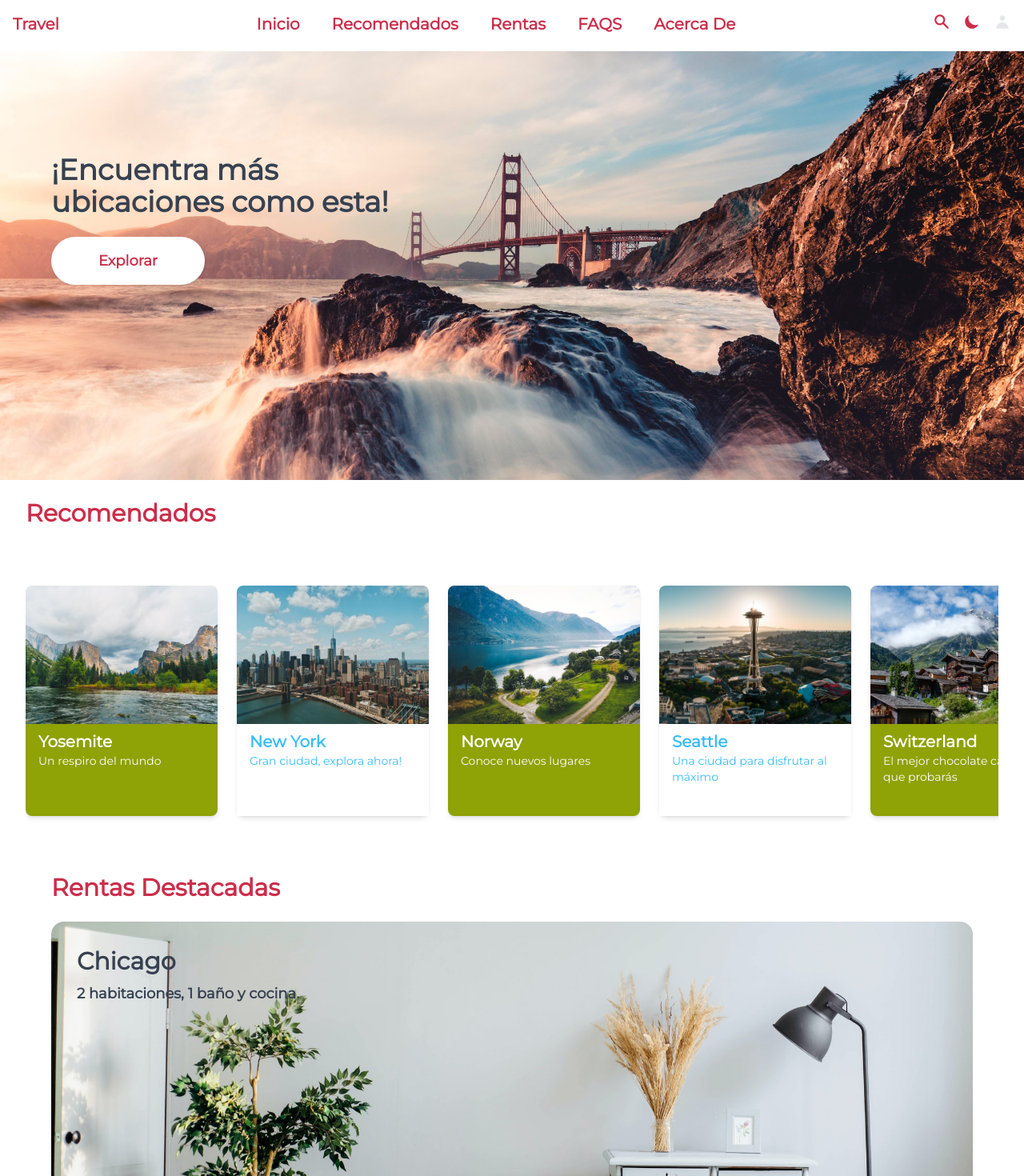
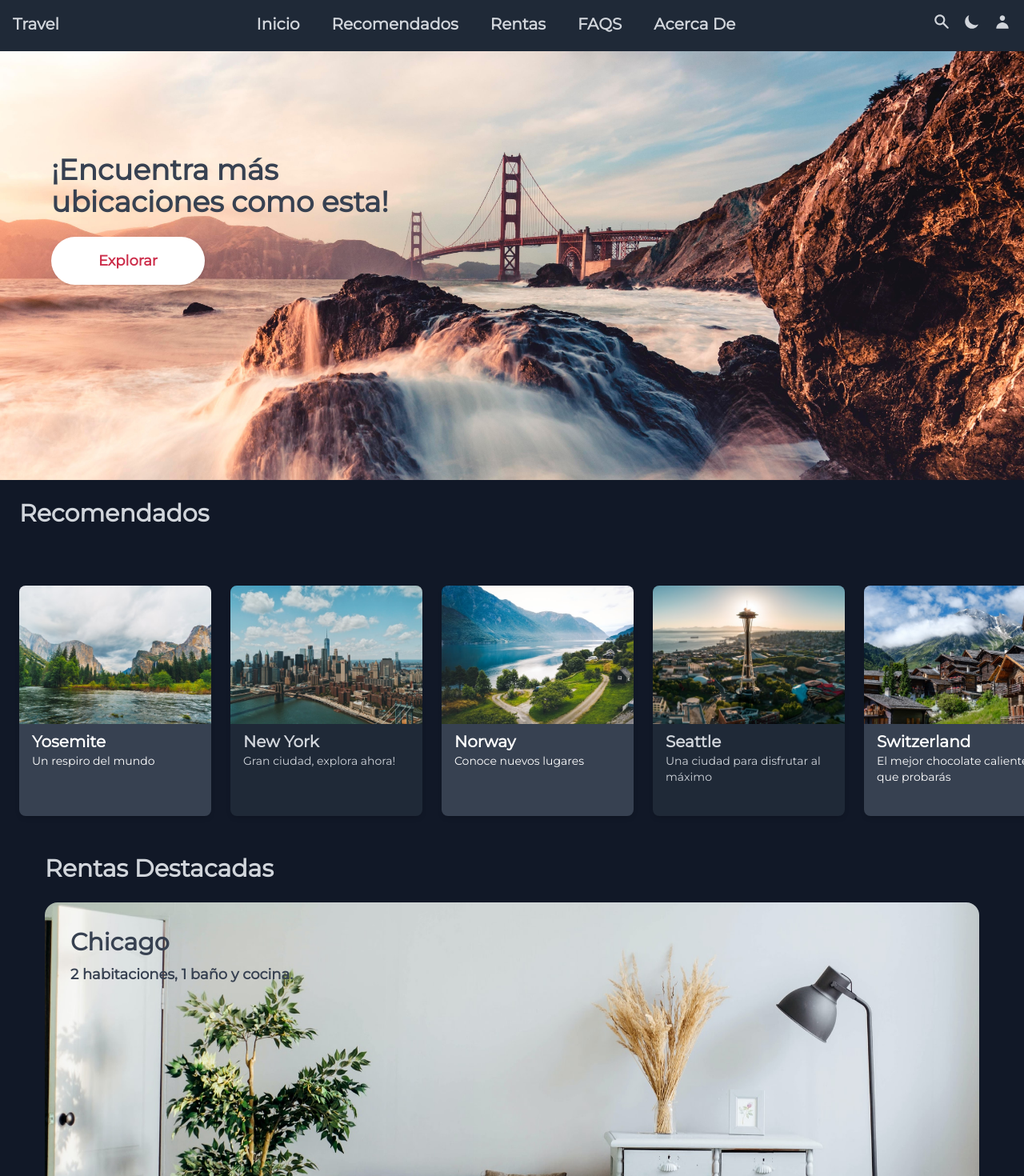
Before and after one commit to carlos-angel/travel, a React (Vite) app: page / in a window 1280 px wide. Shown: the top 1470 px of the page at 80% size. Built offline with nearby package versions, Linux system fonts and the light colour scheme.

Commit message:
feat: add darkmode

```diff
--- a/index.html
+++ b/index.html
@@ -9,7 +9,7 @@
     <link href="https://fonts.googleapis.com/css2?family=Montserrat&display=swap" rel="stylesheet">
     <title>Vite App</title>
   </head>
-  <body class="font-Montserrat">
+  <body class="font-Montserrat dark:bg-gray-900">
     <div id="root" class="w-auto h-screen"></div>
     <script type="module" src="/src/main.jsx"></script>
   </body>
--- a/src/App.jsx
+++ b/src/App.jsx
@@ -1,7 +1,12 @@
-import { Home } from "screens/Home";
+import { Home } from 'screens/Home';
+import { ThemeProvider } from 'context/ThemeContext';
 
 function App() {
-  return <Home />;
+  return (
+    <ThemeProvider>
+      <Home />
+    </ThemeProvider>
+  );
 }
 
 export default App;
--- a/src/components/Footer.jsx
+++ b/src/components/Footer.jsx
@@ -1,10 +1,10 @@
 export const Footer = ({ children }) => {
-  return <footer className='w-full h-auto mb-16 bg-gray-50 lg:mb-0'>{children}</footer>;
+  return <footer className='w-full h-auto mb-16 bg-gray-50 lg:mb-0 dark:bg-gray-800'>{children}</footer>;
 };
 
 const About = ({ children, title }) => (
   <div className="p-6 space-y-2">
-    <p className='text-lg'>{title}</p>
+    <p className='text-lg dark:text-gray-300'>{title}</p>
     <div className="space-y-2">{children}</div>
   </div>
 );
--- a/src/components/Navbar.jsx
+++ b/src/components/Navbar.jsx
@@ -2,7 +2,7 @@ import { HomeIcon, MoonIcon, SearchIcon, HeartIcon, UserIcon } from 'components/
 
 export const Navbar = ({ children }) => {
   return (
-    <nav className='fixed justify-between hidden w-full h-16 p-4 text-xl bg-white lg:flex lg:z-10'>
+    <nav className='fixed justify-between hidden w-full h-16 p-4 text-xl bg-white lg:flex lg:z-10 dark:bg-gray-800'>
       {children}
     </nav>
   );
--- a/src/components/TabBar.jsx
+++ b/src/components/TabBar.jsx
@@ -2,7 +2,7 @@ export const TabBar = ({ children }) => {
   return (
     <div
       id='tab_bar'
-      className='fixed bottom-0 left-0 flex items-center justify-center w-full h-16 space-x-8 bg-gray-100 shadow-md lg:hidden'
+      className='fixed bottom-0 left-0 flex items-center justify-center w-full h-16 space-x-8 bg-gray-100 shadow-md dark:bg-gray-700 lg:hidden'
     >
       {children}
     </div>
--- a/src/components/TravelCard.jsx
+++ b/src/components/TravelCard.jsx
@@ -7,7 +7,7 @@ const HeaderImage = ({ className, backgroundImage = '' }) => (
 );
 
 const Body = ({ children, className }) => (
-  <div className={`h-2/5 px-4 w-full ${className ?? 'bg-secondary rounded-b-lg text-white'}`}>
+  <div className={`h-2/5 px-4 w-full ${className ?? 'bg-secondary rounded-b-lg text-white dark:bg-gray-700'}`}>
     {children}
   </div>
 );
--- a/src/components/icons/Moon.jsx
+++ b/src/components/icons/Moon.jsx
@@ -1,5 +1,6 @@
-export const MoonIcon = ({ className, width, height }) => (
+export const MoonIcon = ({ className, width, height, onClick }) => (
   <svg
+    onClick={onClick}
     width={width ?? '20'}
     height={height ?? '20'}
     viewBox='0 0 29 29'
--- /dev/null
+++ b/src/context/ThemeContext.jsx
@@ -0,0 +1,48 @@
+import { createContext, useState, useEffect } from 'react';
+
+const getInitialTheme = (_) => {
+  if (typeof window !== 'undefined' && window.localStorage) {
+    const storedPrefs = window.localStorage.getItem('color-theme');
+    if (typeof storedPrefs === 'string') {
+      return storedPrefs;
+    }
+
+    const userMedia = window.matchMedia('(prefers-color-scheme: dark)');
+    if (userMedia.matches) {
+      return 'dark';
+    }
+  }
+
+  // If you want to use light theme as the default,
+  // return "light" instead
+  return 'dark';
+};
+
+export const ThemeContext = createContext();
+
+export const ThemeProvider = ({ initialTheme, children }) => {
+  const [theme, setTheme] = useState(getInitialTheme);
+
+  const rawSetTheme = (theme) => {
+    const root = window.document.documentElement;
+    const isDark = theme === 'dark';
+
+    root.classList.remove(isDark ? 'light' : 'dark');
+    root.classList.add(theme);
+
+    localStorage.setItem('travel-color-theme', theme);
+  };
+
+  if (initialTheme) {
+    rawSetTheme(initialTheme);
+  }
+
+  useEffect(
+    (_) => {
+      rawSetTheme(theme);
+    },
+    [theme],
+  );
+
+  return <ThemeContext.Provider value={{ theme, setTheme }}>{children}</ThemeContext.Provider>;
+};
--- a/src/screens/Home.jsx
+++ b/src/screens/Home.jsx
@@ -1,3 +1,4 @@
+import { useContext } from 'react';
 import { Hero } from 'components/Hero';
 import { TravelCard } from 'components/TravelCard';
 import { Footer } from 'components/Footer';
@@ -6,34 +7,54 @@ import { Navbar } from 'components/Navbar';
 import { TabBar } from 'components/TabBar';
 import { HomeIcon, MoonIcon, SearchIcon, HeartIcon, UserIcon } from 'components/icons';
 import travels from 'content/travels';
+import { ThemeContext } from 'context/ThemeContext';
+
 export const Home = () => {
+  const { theme, setTheme } = useContext(ThemeContext);
+  const isDark = theme === 'dark';
+
   return (
     <>
       <Navbar>
         <Navbar.Logo>
-          <p className='font-black text-primary'>Travel</p>
+          <p className='font-black text-primary dark:text-gray-300'>Travel</p>
         </Navbar.Logo>
         <Navbar.Links>
-          <a className='font-bold text-primary hover:underline' href='#home'>
+          <a className='font-bold text-primary hover:underline dark:text-gray-300' href='#home'>
             Inicio
           </a>
-          <a className='font-bold text-primary hover:underline' href='#home'>
+          <a className='font-bold text-primary hover:underline dark:text-gray-300' href='#home'>
             Recomendados
           </a>
-          <a className='font-bold text-primary hover:underline' href='#home'>
+          <a className='font-bold text-primary hover:underline dark:text-gray-300' href='#home'>
             Rentas
           </a>
-          <a className='font-bold text-primary hover:underline' href='#home'>
+          <a className='font-bold text-primary hover:underline dark:text-gray-300' href='#home'>
             FAQS
           </a>
-          <a className='font-bold text-primary hover:underline' href='#home'>
+          <a className='font-bold text-primary hover:underline dark:text-gray-300' href='#home'>
             Acerca De
           </a>
         </Navbar.Links>
         <Navbar.BoxIcons>
-          <SearchIcon width={22} height={22} className='fill-current text-primary' />
-          <MoonIcon width={22} height={22} className='fill-current text-primary' />
-          <UserIcon width={22} height={22} className='text-gray-200 fill-current' />
+          <SearchIcon
+            width={22}
+            height={22}
+            className='fill-current text-primary dark:text-gray-300'
+          />
+
+          <MoonIcon
+            onClick={() => setTheme(isDark ? 'light' : 'dark')}
+            width={22}
+            height={22}
+            className='cursor-pointer fill-current text-primary dark:text-gray-300'
+          />
+
+          <UserIcon
+            width={22}
+            height={22}
+            className='text-gray-200 fill-current dark:text-gray-300'
+          />
         </Navbar.BoxIcons>
       </Navbar>
       <Hero>
@@ -42,18 +63,32 @@ export const Home = () => {
         <Hero.ButtonExplore title='Explorar' />
       </Hero>
 
-      <div class='w-full h-auto lg:px-2'>
-        <section id='recomendados' className='p-6'>
-          <p className='text-3xl font-semibold text-primary'>Recomendados</p>
-          <div className='flex items-center w-auto mt-6 space-x-4 overflow-x-auto h-96 overscroll-x-contain lg:space-x-6 scrollbar'>
+      <div className='w-full h-auto'>
+        <section id='recomendados' className='w-full h-auto'>
+          <p className='pt-6 pl-6 text-3xl font-semibold text-primary dark:text-gray-300'>
+            Recomendados
+          </p>
+          <div className='flex items-center w-auto px-6 mt-6 space-x-4 overflow-x-auto h-96 overscroll-x-contain lg:space-x-6 scrollbar'>
             {travels.map(({ title, description, bg }, index) => {
-              const isCardImpar = (index +1) % 2 === 0;
+              const isCardImpar = (index + 1) % 2 === 0;
               return (
                 <TravelCard key={index}>
                   <TravelCard.HeaderImage backgroundImage={bg} />
-                  <TravelCard.Body className={isCardImpar ? 'bg-white' : null}>
-                    <TravelCard.Title title={title} className={isCardImpar ? 'pt-2 text-xl font-bold text-sky-400' : null} />
-                    <TravelCard.Description description={description} className={isCardImpar ? 'text-sm text-sky-400' : null} />
+                  <TravelCard.Body
+                    className={isCardImpar ? 'bg-white dark:bg-gray-800 rounded-b-lg' : null}
+                  >
+                    <TravelCard.Title
+                      title={title}
+                      className={
+                        isCardImpar
+                          ? 'pt-2 text-xl font-bold text-sky-400 dark:text-gray-300'
+                          : null
+                      }
+                    />
+                    <TravelCard.Description
+                      description={description}
+                      className={isCardImpar ? 'text-sm text-sky-400 dark:text-gray-300' : null}
+                    />
                   </TravelCard.Body>
                 </TravelCard>
               );
@@ -62,7 +97,9 @@ export const Home = () => {
         </section>
 
         <section id='rentas_destacadas' className='h-full px-6 lg:px-14'>
-          <p className='pb-6 text-3xl font-semibold text-primary'>Rentas Destacadas</p>
+          <p className='pb-6 text-3xl font-semibold text-primary dark:text-gray-300'>
+            Rentas Destacadas
+          </p>
           <div className='flex flex-col items-center justify-center w-full h-full'>
             <TravelCard className='w-full mb-8 bg-cover h-96 bg-chicago rounded-2xl lg:flex-none lg:bg-center'>
               <TravelCard.Title title='Chicago' className='cardTitle lg:text-gray-700' />
@@ -159,7 +196,12 @@ export const Home = () => {
         </TabBar.Link>
 
         <TabBar.Link href='#'>
-          <MoonIcon width={30} height={30} className='text-gray-200 fill-current' />
+          <MoonIcon
+            width={30}
+            height={30}
+            className='text-gray-200 fill-current'
+            onClick={() => setTheme(isDark ? 'light' : 'dark')}
+          />
         </TabBar.Link>
       </TabBar>
     </>
--- a/tailwind.config.js
+++ b/tailwind.config.js
@@ -1,5 +1,6 @@
 module.exports = {
   content: ['./index.html', './src/**/*.{vue,js,ts,jsx,tsx}'],
+  darkMode: 'class',
   theme: {
     extend: {
       height: { 128: '38rem' },
--- a/vite.config.js
+++ b/vite.config.js
@@ -11,6 +11,7 @@ export default defineConfig({
       screens: resolve('src/screens/'),
       assets: resolve('src/assets/'),
       content: resolve('src/content/'),
+      context: resolve('src/context/'),
     },
   },
 });
```
Also changed, not shown: src/components/FrequentQuestions.jsx (+4 -4 lines).
